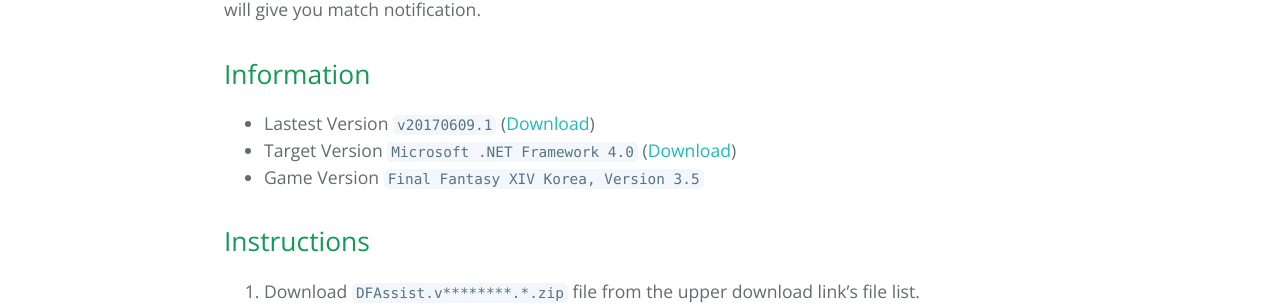
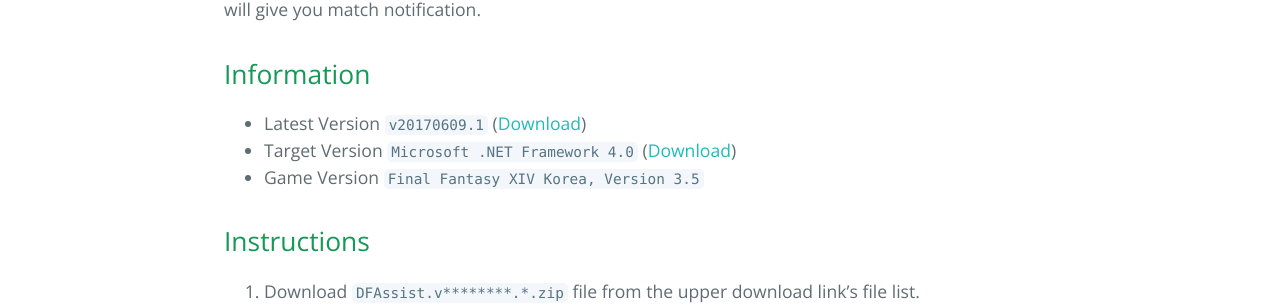
Before and after one commit to devunt/DFAssist, a Jekyll site: the page built from docs/index.en.md, in a window 1280 px wide and 900 px high, scrolled down 302 px. Shown: the part 149-455 px from the top of the window. Built offline with Jekyll 4.4.1, drawn with Linux system fonts in a browser that asks for light colours.

Commit message:
typing error fixed

````diff
--- a/docs/index.en.md
+++ b/docs/index.en.md
@@ -8,7 +8,7 @@ title: {{ site.name }}
 Do other things while in waiting list! DFAssist will give you match notification.
 
 ## Information
-- Lastest Version ```v20170609.1``` ([Download](https://github.com/devunt/DFAssist/releases/latest))
+- Latest Version ```v20170609.1``` ([Download](https://github.com/devunt/DFAssist/releases/latest))
 - Target Version ```Microsoft .NET Framework 4.0``` ([Download](https://www.microsoft.com/en-us/download/details.aspx?id=17851))
 - Game Version ```Final Fantasy XIV Korea, Version 3.5```
 
````
